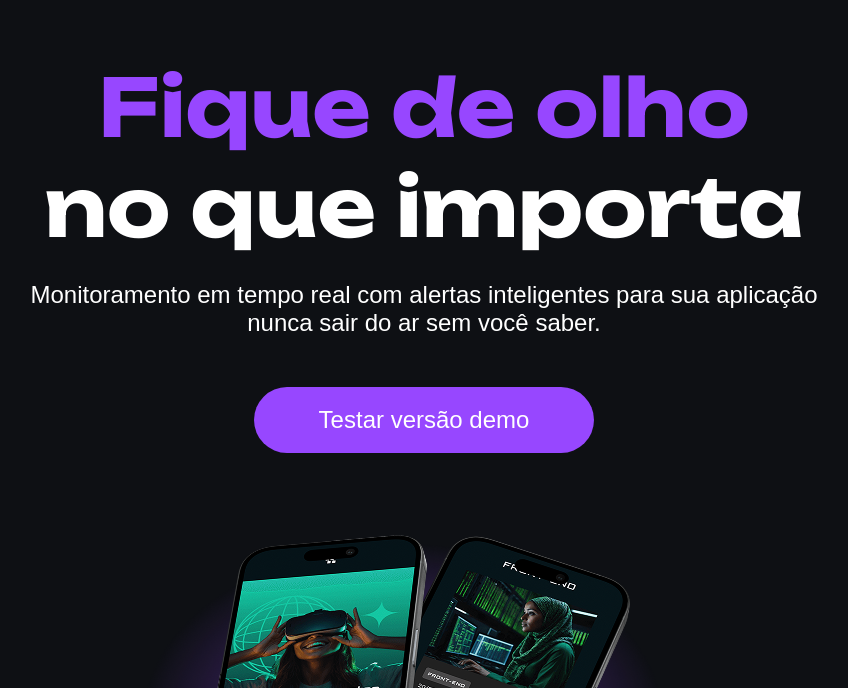
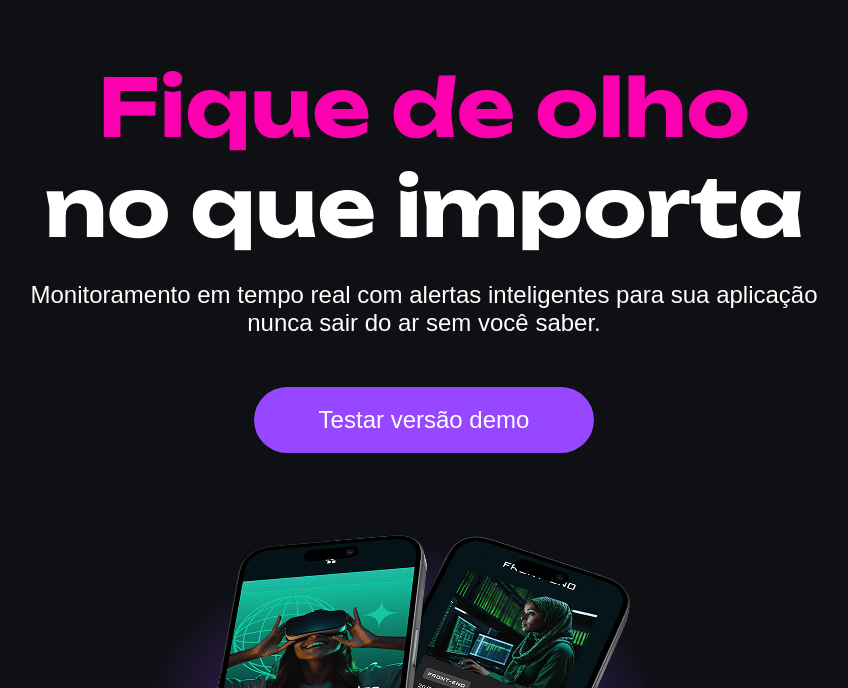
Before and after one commit to marinaangelelli/tecboard, a plain HTML site: page index.html in a window 1280 px wide. Shown: the part 112-800 px from the top of the page, without its empty margins (216-1064 px from the left). Drawn offline with Linux system fonts and the light colour scheme.

Commit message:
Ajusta cor do título principal da página

```diff
--- a/css/styles.css
+++ b/css/styles.css
@@ -45,7 +45,7 @@ h1{
 }
 
 h1 span{
-    color: #9747FF;
+    color: #fc00b0;
 }
 
 p{
```
